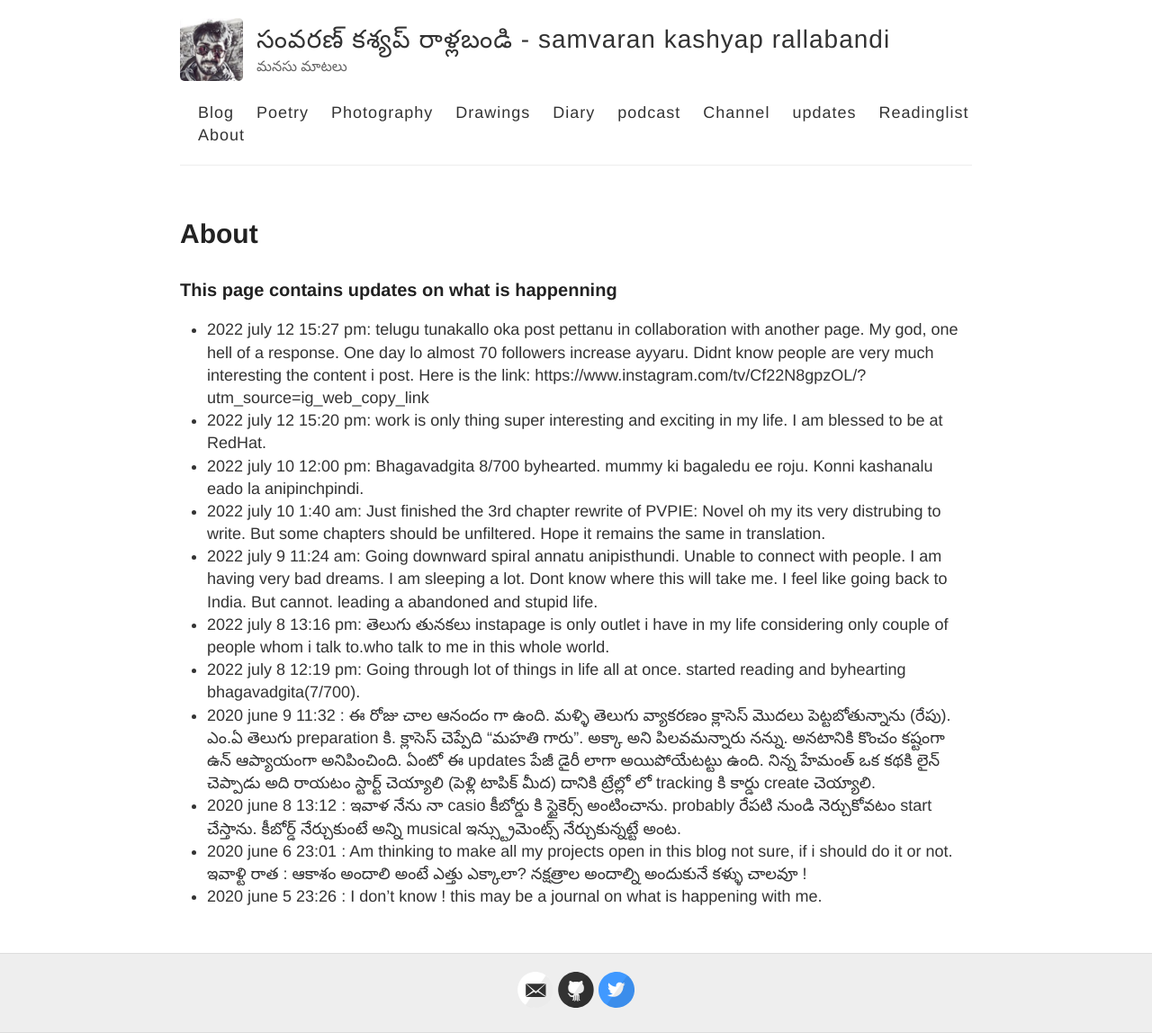
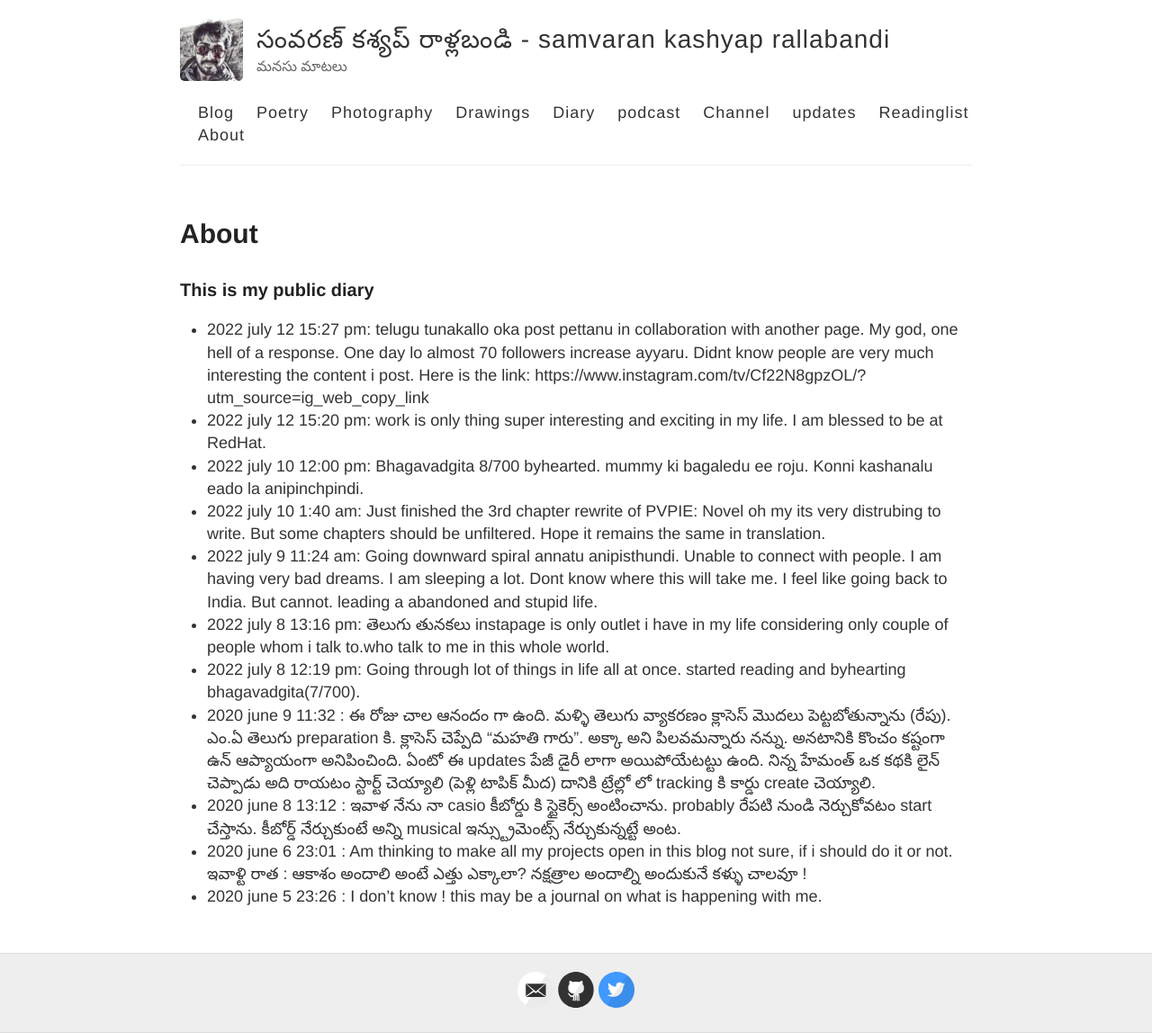
Before and after one commit to rsk/rsk.github.io, a Jekyll site: the page built from updates.md, in a window 1280 px wide. Shown: the whole page at 90% size. Built offline with Jekyll 4.4.1, drawn with Linux system fonts in a browser that asks for light colours; comment, search, counter and statistics services are not loaded.

Commit message:
Update updates.md

```diff
--- a/updates.md
+++ b/updates.md
@@ -5,7 +5,8 @@ permalink: /updates/
 ---
 
 
-### This page contains updates on what is happenning
+### This is my public diary
+
 - 2022 july 12 15:27 pm: telugu tunakallo oka post pettanu in collaboration with another page. My god, one hell of a response. One day lo almost 70 followers increase ayyaru. Didnt know people are very much interesting the content i post.
 Here is the link: https://www.instagram.com/tv/Cf22N8gpzOL/?utm_source=ig_web_copy_link
 - 2022 july 12 15:20 pm: work is only thing super interesting and exciting in my life. I am blessed to be at RedHat.
```
